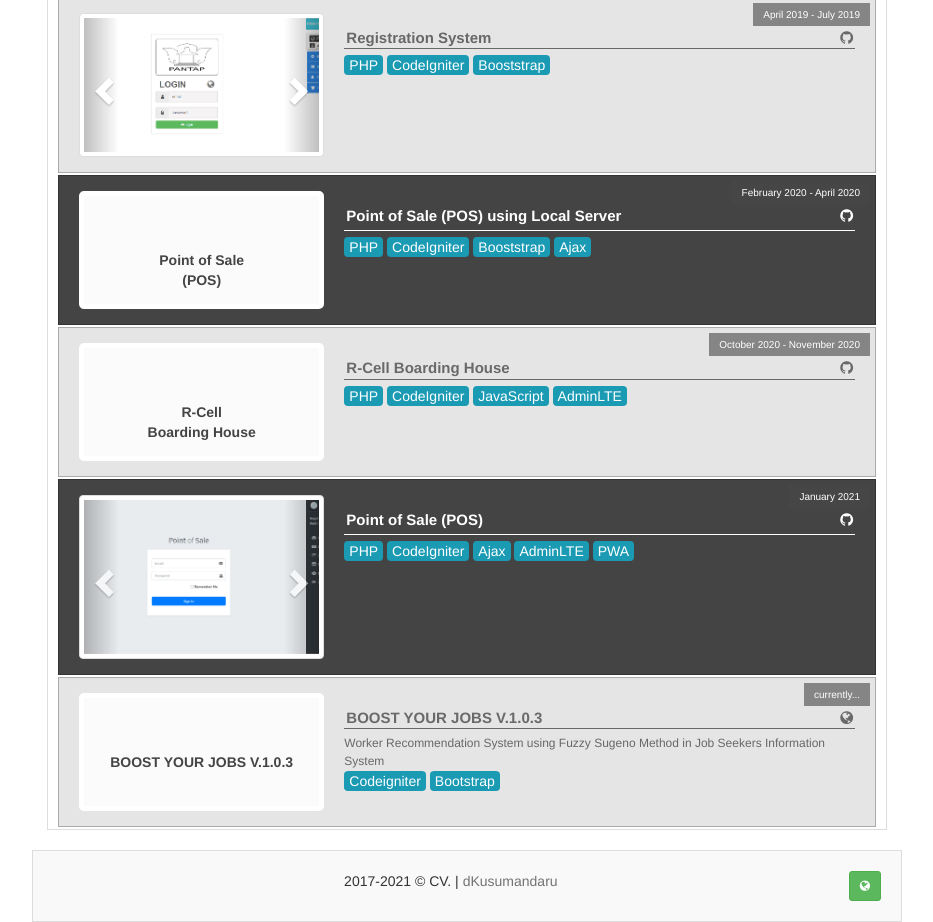
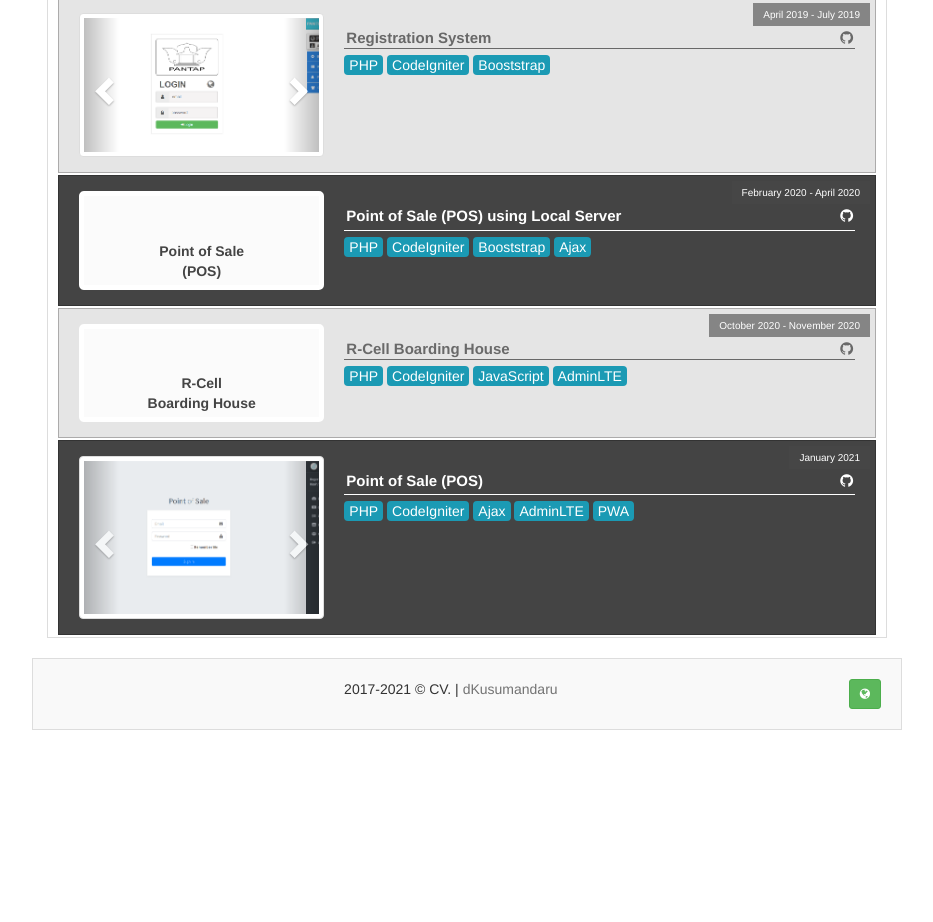
Before and after one commit to dkusumandaru/dkusumandaru.github.io, a plain HTML site: page index.html in a window 1280 px wide. Shown: the part 1769-2691 px from the top of the page, without its empty margins (173-1106 px from the left). After the commit the page ends 2499 px from the top, so only its background shows below. Drawn offline with Linux system fonts and the light colour scheme.

Commit message:
update height

```diff
--- a/css/custom_00.css
+++ b/css/custom_00.css
@@ -150,6 +150,10 @@ padding: 3px 0px 3px 4px;}
 		margin-bottom: 2px;
 		display: inline-block;
 	}
+	.no-discribe{
+	    height: 97px!important;
+    	padding: 18% 5px!important;
+	}
 	.no-image{
 		color: #444;
 		height: 115px;
--- a/index.html
+++ b/index.html
@@ -503,7 +503,7 @@
 
 						<div class="portofolioBlack portofolio-box col-md-12 col-sm-12 col-lg-12 col-xs-12">
 							<div class="col-md-4 col-sm-4 col-lg-4 col-xs-4 fivePadding">
-								<div class="thumbnail no-image">
+								<div class="thumbnail no-image no-discribe">
 									Point of Sale<br>
 									(POS)
 								</div>
@@ -529,7 +529,7 @@
 
 						<div class="portofolioWhite portofolio-box col-md-12 col-sm-12 col-lg-12 col-xs-12">
 							<div class="col-md-4 col-sm-4 col-lg-4 col-xs-4 fivePadding">
-								<div class="thumbnail no-image">
+								<div class="thumbnail no-image no-discribe">
 									R-Cell<br> Boarding House
 								</div>
 							</div>
@@ -618,7 +618,7 @@
 							</div>
 						</div>
 
-						<div class="portofolioWhite portofolio-box col-md-12 col-sm-12 col-lg-12 col-xs-12">
+						<!--<div class="portofolioWhite portofolio-box col-md-12 col-sm-12 col-lg-12 col-xs-12">
 							<div class="col-md-4 col-sm-4 col-lg-4 col-xs-4 fivePadding">
 								<div class="thumbnail no-image">
 									BOOST YOUR JOBS V.1.0.3
@@ -642,7 +642,7 @@
 									<span class="subCat">Bootstrap</span>
 								</div>
 							</div>
-						</div>
+						</div>-->
 					</div>
 				</div>
 			<!--Portofolio-->
```
